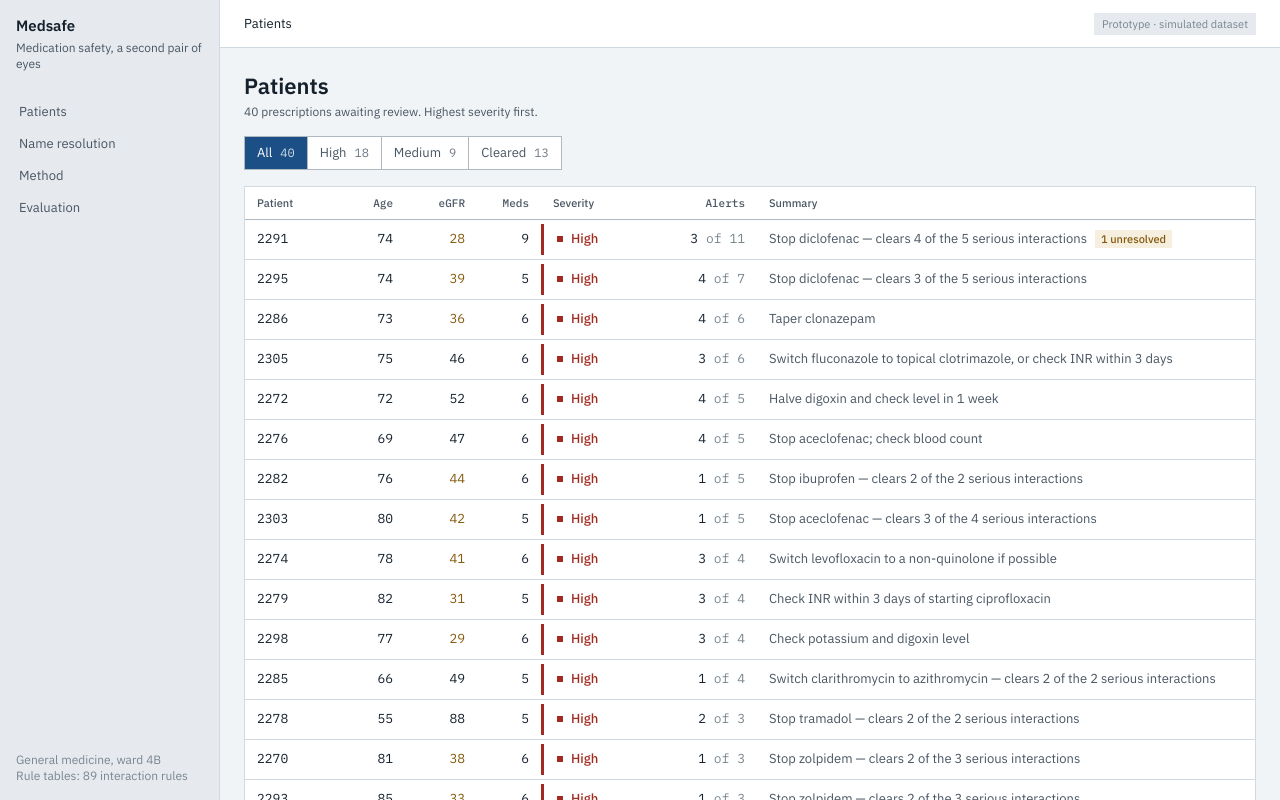
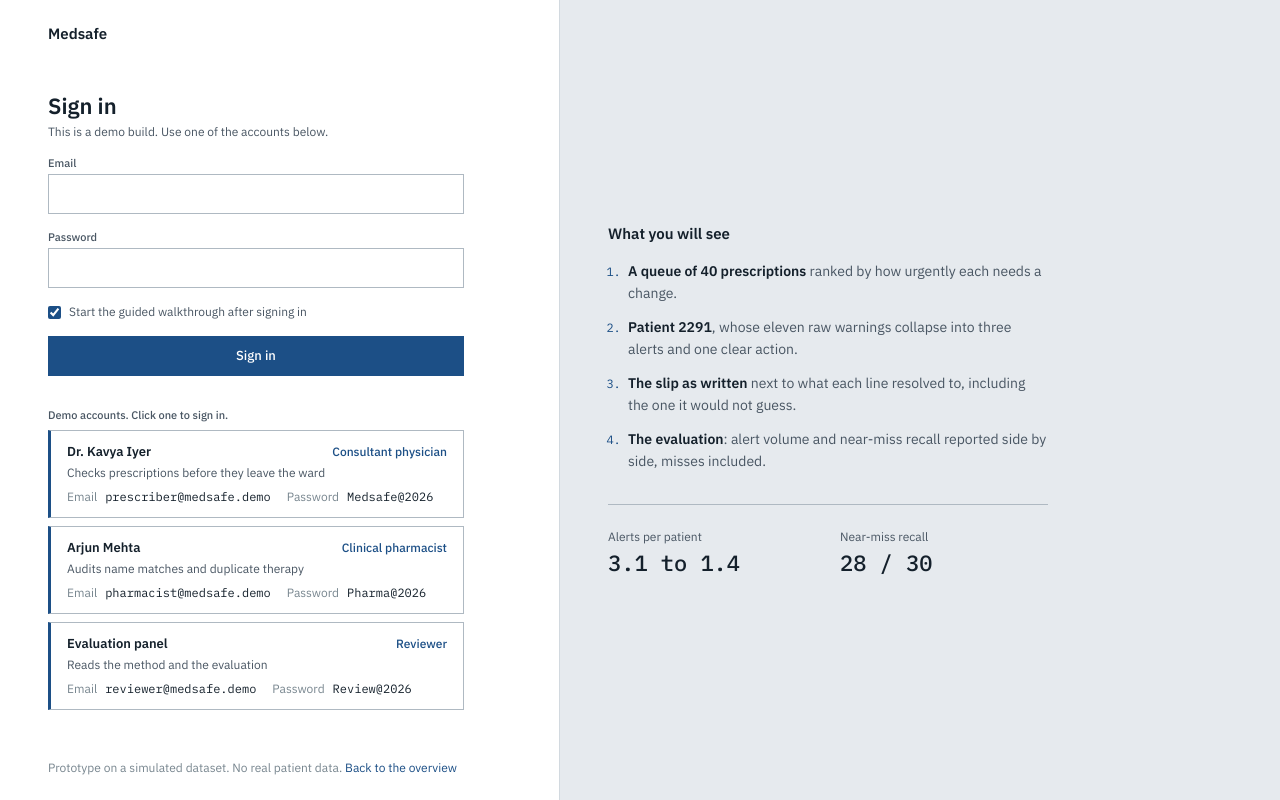
Before and after one commit to PavanSuryaChintada/h4-hosp-patient, a React (Vite) app: page /login in a window 1280 px wide. Shown: the top 800 px of the page. Built offline with nearby package versions, Linux system fonts and the light colour scheme.

Commit message:
feat(app): serve the console under /app behind sign-in
Landing at /, sign-in at /login, protected console at /app. Collapse toggle is now URL-driven (?view=all) so the walkthrough can switch it. Base path is configurable for sub-path hosting.

```diff
--- a/src/components/Shell.tsx
+++ b/src/components/Shell.tsx
@@ -1,21 +1,23 @@
 import type { ReactNode } from 'react';
 import { Link, NavLink, useLocation } from 'react-router-dom';
+import { useAuth } from '../auth';
 import { INTERACTIONS } from '../data/drugs';
+import { useTour } from './Tour';
 
 const NAV = [
-  { to: '/', label: 'Patients' },
-  { to: '/resolution', label: 'Name resolution' },
-  { to: '/method', label: 'Method' },
-  { to: '/evaluation', label: 'Evaluation' },
+  { to: '/app', label: 'Patients' },
+  { to: '/app/resolution', label: 'Name resolution' },
+  { to: '/app/method', label: 'Method' },
+  { to: '/app/evaluation', label: 'Evaluation' },
 ];
 
 function Crumbs() {
   const { pathname } = useLocation();
-  const patient = pathname.match(/^\/patient\/(\w+)/);
+  const patient = pathname.match(/^\/app\/patient\/(\w+)/);
   if (patient) {
     return (
       <div className="crumbs">
-        <Link to="/">Patients</Link>
+        <Link to="/app">Patients</Link>
         <span className="sep" aria-hidden="true">›</span>
         <span className="here mono">{patient[1]}</span>
       </div>
@@ -27,29 +29,42 @@ function Crumbs() {
 
 export function Shell({ children }: { children: ReactNode }) {
   const { pathname } = useLocation();
+  const { user, signOut } = useAuth();
+  const { start, active } = useTour();
+
   return (
     <>
       <aside className="rail">
         <div className="rail-brand">
-          <div className="name">Medsafe</div>
+          <Link to="/" className="name">Medsafe</Link>
           <div className="sub">Medication safety, a second pair of eyes</div>
         </div>
         <nav aria-label="Main">
           {NAV.map((n) => (
-            <NavLink key={n.to} to={n.to} end={n.to === '/'}
-              className={({ isActive }) => (isActive || (n.to === '/' && pathname.startsWith('/patient')) ? 'active' : '')}>
+            <NavLink key={n.to} to={n.to} end={n.to === '/app'}
+              className={({ isActive }) => (isActive || (n.to === '/app' && pathname.startsWith('/app/patient')) ? 'active' : '')}>
               {n.label}
             </NavLink>
           ))}
         </nav>
         <div className="rail-foot">
+          {user && (
+            <div className="rail-user">
+              <div className="rail-user-name">{user.name}</div>
+              <div>{user.role}</div>
+              <button type="button" className="btn-link" onClick={signOut}>Sign out</button>
+            </div>
+          )}
           General medicine, ward 4B<br />
           Rule tables: <span className="mono">{INTERACTIONS.length}</span> interaction rules
         </div>
       </aside>
       <header className="topbar">
         <Crumbs />
-        <div className="chips"><span className="chip">Prototype · simulated dataset</span></div>
+        <div className="chips">
+          <button type="button" className="btn btn-secondary btn-sm" onClick={start} disabled={active}>Take the walkthrough</button>
+          <span className="chip">Prototype · simulated dataset</span>
+        </div>
       </header>
       <main className="main">{children}</main>
     </>
--- a/src/main.tsx
+++ b/src/main.tsx
@@ -1,7 +1,11 @@
 import { StrictMode, useEffect } from 'react';
 import { createRoot } from 'react-dom/client';
-import { BrowserRouter, Route, Routes, useLocation, useParams } from 'react-router-dom';
+import { BrowserRouter, Navigate, Outlet, Route, Routes, useLocation, useParams } from 'react-router-dom';
+import { AuthProvider, RequireAuth } from './auth';
 import { Shell } from './components/Shell';
+import { TourProvider } from './components/Tour';
+import { Landing } from './screens/Landing';
+import { Login } from './screens/Login';
 import { Queue } from './screens/Queue';
 import { PatientDetail } from './screens/PatientDetail';
 import { Resolution } from './screens/Resolution';
@@ -21,20 +25,35 @@ function PatientRoute() {
   return <PatientDetail key={id} />;
 }
 
+function AppLayout() {
+  return (
+    <RequireAuth>
+      <TourProvider>
+        <Shell><Outlet /></Shell>
+      </TourProvider>
+    </RequireAuth>
+  );
+}
+
 createRoot(document.getElementById('root')!).render(
   <StrictMode>
-    <BrowserRouter future={{ v7_startTransition: true, v7_relativeSplatPath: true }}>
-      <ScrollTop />
-      <Shell>
+    <AuthProvider>
+      <BrowserRouter basename={import.meta.env.BASE_URL} future={{ v7_startTransition: true, v7_relativeSplatPath: true }}>
+        <ScrollTop />
         <Routes>
-          <Route path="/" element={<Queue />} />
-          <Route path="/patient/:id" element={<PatientRoute />} />
-          <Route path="/resolution" element={<Resolution />} />
-          <Route path="/method" element={<Method />} />
-          <Route path="/evaluation" element={<Evaluation />} />
-          <Route path="*" element={<Queue />} />
+          <Route path="/" element={<Landing />} />
+          <Route path="/login" element={<Login />} />
+          <Route path="/app" element={<AppLayout />}>
+            <Route index element={<Queue />} />
+            <Route path="patient/:id" element={<PatientRoute />} />
+            <Route path="resolution" element={<Resolution />} />
+            <Route path="method" element={<Method />} />
+            <Route path="evaluation" element={<Evaluation />} />
+            <Route path="*" element={<Navigate to="/app" replace />} />
+          </Route>
+          <Route path="*" element={<Navigate to="/" replace />} />
         </Routes>
-      </Shell>
-    </BrowserRouter>
+      </BrowserRouter>
+    </AuthProvider>
   </StrictMode>,
 );
--- a/src/screens/Evaluation.tsx
+++ b/src/screens/Evaluation.tsx
@@ -15,7 +15,7 @@ export function Evaluation() {
         <p className="meta">Two numbers, reported together. One should fall and the other should hold.</p>
       </div>
 
-      <div className="stats">
+      <div className="stats" data-tour="eval-stats">
         <div className="panel">
           <Stat caption="Alerts per patient" color="var(--ok)"
             figure={<>{m.alertsBefore.toFixed(1)}<span className="arrow">→</span>{m.alertsAfter.toFixed(1)}</>}
@@ -52,7 +52,7 @@ export function Evaluation() {
           <tbody>
             {NEAR_MISS.missed.map((x) => (
               <tr key={x.patient}>
-                <td className="mono"><Link to={`/patient/${x.patient}`}>{x.patient}</Link></td>
+                <td className="mono"><Link to={`/app/patient/${x.patient}`}>{x.patient}</Link></td>
                 <td style={{ fontWeight: 500 }}>{x.issue}</td>
                 <td className="ink-2">{x.expected}</td>
                 <td className="ink-2">{x.reason}</td>
--- a/src/screens/Method.tsx
+++ b/src/screens/Method.tsx
@@ -13,7 +13,7 @@ function RenalCard({ id }: { id: string }) {
   return (
     <div className="card">
       <div className="head">
-        <Link to={`/patient/${id}`} className="mono">Patient {id}</Link>
+        <Link to={`/app/patient/${id}`} className="mono">Patient {id}</Link>
         <StatusInline level={alert.severity} />
       </div>
       <div className="big">eGFR {x.patient.egfr}</div>
@@ -44,7 +44,7 @@ export function Method() {
           A rule table says a pair or a drug is risky in general. Whether it is risky for <em>this</em> patient depends on kidney
           function, age and weight. The same metformin 500 mg flag, on two patients:
         </p>
-        <div className="pair">
+        <div className="pair" data-tour="method-pair">
           <RenalCard id={HERO_ID} />
           <RenalCard id={CONTROL_ID} />
         </div>
@@ -56,7 +56,7 @@ export function Method() {
         <h2 className="section">One change, not five alerts</h2>
         <p>
           Drugs are nodes; serious interactions are edges. The system checks which single drug, among those the rule table
-          allows stopping, clears the most serious edges. For patient <Link to={`/patient/${HERO_ID}`} className="mono">{HERO_ID}</Link>,
+          allows stopping, clears the most serious edges. For patient <Link to={`/app/patient/${HERO_ID}`} className="mono">{HERO_ID}</Link>,
           stopping <strong>{name(anchor)}</strong> clears <span className="mono">{hero.clearedByAnchor}</span> of
           the <span className="mono">{hero.serious}</span>. Warfarin, lithium and insulin are never suggested for stopping,
           however many edges they carry.
--- a/src/screens/PatientDetail.tsx
+++ b/src/screens/PatientDetail.tsx
@@ -1,4 +1,3 @@
-import { useState } from 'react';
 import { Link, useParams, useSearchParams } from 'react-router-dom';
 import { CLASS_LABEL, DRUG } from '../data/drugs';
 import { BY_ID, name, type Alert } from '../data/engine';
@@ -33,15 +32,16 @@ function DrugsCell({ a }: { a: Alert }) {
 
 export function PatientDetail() {
   const { id = '' } = useParams();
-  const [params] = useSearchParams();
-  const [mode, setMode] = useState<Mode>(params.get('view') === 'all' ? 'all' : 'collapsed');
+  const [params, setParams] = useSearchParams();
+  const mode: Mode = params.get('view') === 'all' ? 'all' : 'collapsed';
+  const setMode = (m: Mode) => setParams(m === 'all' ? { view: 'all' } : {}, { replace: true });
   const x = BY_ID[id];
 
   if (!x) {
     return (
       <div className="content">
         <h1 className="display">Patient {id}</h1>
-        <p className="empty" style={{ marginTop: 16 }}>No patient with this id in the queue. <Link to="/">Back to patients</Link></p>
+        <p className="empty" style={{ marginTop: 16 }}>No patient with this id in the queue. <Link to="/app">Back to patients</Link></p>
       </div>
     );
   }
@@ -71,7 +71,7 @@ export function PatientDetail() {
 
   return (
     <div className="content">
-      <section className="strip" aria-label="Patient summary">
+      <section className="strip" aria-label="Patient summary" data-tour="strip">
         <h1 className="display">Patient <span className="mono">{p.id}</span></h1>
         <div className="facts">
           <span><span className="mono">{p.age}</span> y</span><span className="dot">·</span>
@@ -84,13 +84,13 @@ export function PatientDetail() {
         <div className="dx">{p.dx.join(' · ')}</div>
       </section>
 
-      <section className="panel" aria-label="Alerts">
+      <section className="panel" aria-label="Alerts" data-tour="alerts">
         <div className="panel-head">
           <h2 className="section">Alerts</h2>
-          <Segmented label="Alert view" value={mode} onChange={setMode} segments={[
+          <div data-tour="alert-toggle"><Segmented label="Alert view" value={mode} onChange={setMode} segments={[
             { value: 'collapsed', label: `Collapsed (${x.collapsed.length})` },
             { value: 'all', label: `Every pair (${x.all.length})` },
-          ]} />
+          ]} /></div>
         </div>
         {mode === 'all' && fatigue && <div className="fatigue">{fatigue}</div>}
         {rows.length === 0 ? (
@@ -127,13 +127,13 @@ export function PatientDetail() {
       </section>
 
       <div className="split">
-        <section className="panel" aria-label="Alert graph">
+        <section className="panel" aria-label="Alert graph" data-tour="graph">
           <div className="panel-head"><h2 className="section">Alert graph</h2></div>
           <div className="graph-wrap"><AlertGraph analysis={x} /></div>
           <p className="graph-cap">{caption}</p>
         </section>
 
-        <section className="panel" aria-label="Medicines as written">
+        <section className="panel" aria-label="Medicines as written" data-tour="meds">
           <div className="panel-head">
             <h2 className="section">Medicines as written</h2>
             <span className="meta">As written → resolved generic · confidence</span>
@@ -161,7 +161,7 @@ export function PatientDetail() {
         </section>
       </div>
 
-      <footer className="limits" role="note">{limits}</footer>
+      <footer className="limits" role="note" data-tour="limits">{limits}</footer>
     </div>
   );
 }
--- a/src/screens/Queue.tsx
+++ b/src/screens/Queue.tsx
@@ -1,6 +1,7 @@
 import { useState } from 'react';
 import { useNavigate } from 'react-router-dom';
 import { ANALYSES } from '../data/engine';
+import { HERO_ID } from '../data/patients';
 import { Segmented, StatusCell } from '../components/ui';
 
 type Filter = 'all' | 'high' | 'medium' | 'cleared';
@@ -22,7 +23,7 @@ export function Queue() {
         <p className="meta">{ANALYSES.length} prescriptions awaiting review. Highest severity first.</p>
       </div>
 
-      <div style={{ marginBottom: 16 }}>
+      <div style={{ marginBottom: 16 }} data-tour="queue-filter">
         <Segmented label="Filter by severity" value={filter} onChange={setFilter} segments={[
           { value: 'all', label: 'All', count: count('all') },
           { value: 'high', label: 'High', count: count('high') },
@@ -46,9 +47,9 @@ export function Queue() {
           <tbody>
             {rows.map((x) => {
               const p = x.patient;
-              const go = () => navigate(`/patient/${p.id}`);
+              const go = () => navigate(`/app/patient/${p.id}`);
               return (
-                <tr key={p.id} className="click" tabIndex={0} onClick={go}
+                <tr key={p.id} className="click" tabIndex={0} onClick={go} data-tour={p.id === HERO_ID ? 'hero-row' : undefined}
                   onKeyDown={(e) => { if (e.key === 'Enter') go(); }} aria-label={`Patient ${p.id}`}>
                   <td className="mono">{p.id}</td>
                   <td className="num">{p.age}</td>
--- a/src/screens/Resolution.tsx
+++ b/src/screens/Resolution.tsx
@@ -21,7 +21,7 @@ export function Resolution() {
         <p className="meta">Every medicine string in the cohort, exactly as written on the slip, and what it resolved to.</p>
       </div>
 
-      <div className="panel" style={{ padding: 24, marginBottom: 24, maxWidth: 720 }}>
+      <div className="panel" style={{ padding: 24, marginBottom: 24, maxWidth: 720 }} data-tour="resolution-stat">
         <Stat caption="Resolution accuracy on misspelled inputs" figure={`${pct}%`}
           sub={<><span className="mono">{r.fuzzyCorrect}</span> of <span className="mono">{r.fuzzy}</span> fuzzy-matched strings resolved to the right generic, checked against the dataset's ground-truth labels. <span className="mono">{r.abstained}</span> abstained and went to manual check; they are not counted as correct.</>} />
       </div>
@@ -47,7 +47,7 @@ export function Resolution() {
           <tbody>
             {rows.map((x, i) => (
               <tr key={i}>
-                <td className="mono"><Link to={`/patient/${x.patient}`}>{x.patient}</Link></td>
+                <td className="mono"><Link to={`/app/patient/${x.patient}`}>{x.patient}</Link></td>
                 <td className="mono ink-2">"{x.raw}"</td>
                 <td className="mono" style={{ color: x.code ? undefined : 'var(--warn)' }}>
                   {x.code ? DRUG[x.code].name : `could not resolve: ${x.candidates!.map(([c, s]) => `${c} ${s.toFixed(2)}`).join(' / ')}`}
--- a/vite.config.ts
+++ b/vite.config.ts
@@ -1,6 +1,8 @@
 import { defineConfig } from 'vite';
 import react from '@vitejs/plugin-react';
 
+// BASE_PATH lets the same build serve from a sub-path (GitHub Pages); Vercel uses the root.
 export default defineConfig({
+  base: process.env.BASE_PATH ?? '/',
   plugins: [react()],
 });
```
